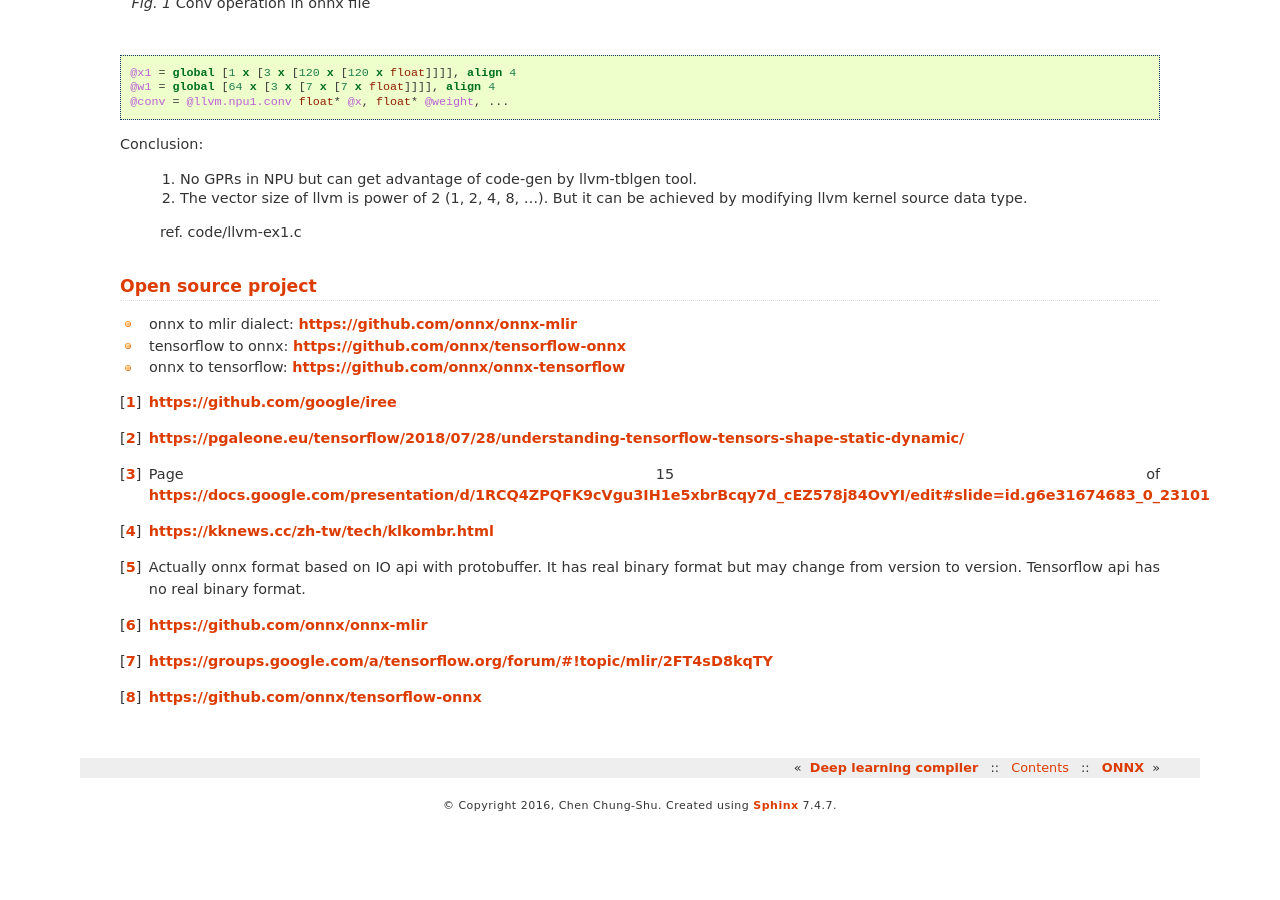
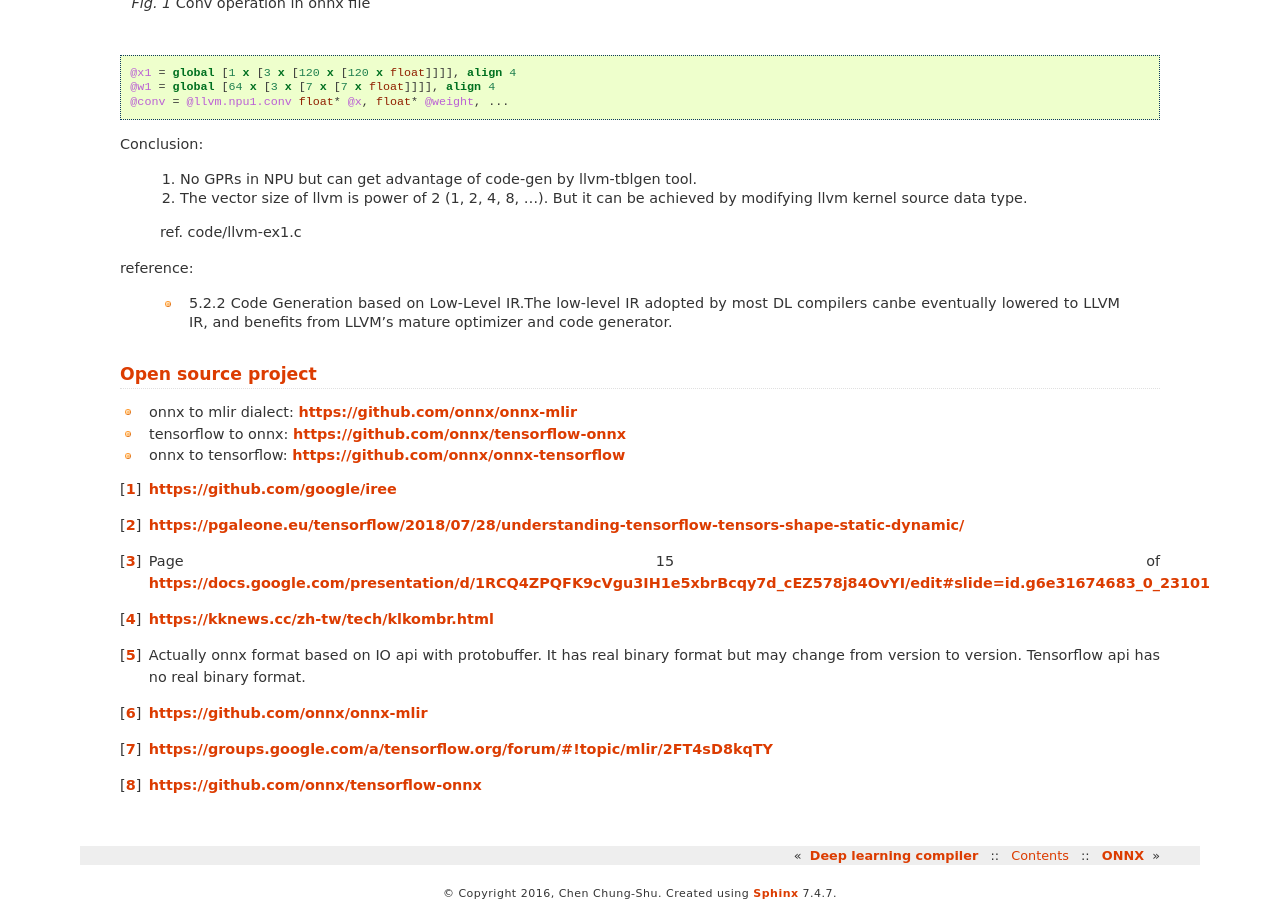
Before and after one commit to Jonathan2251/nc, a Sphinx documentation site: the page built from source/npu.rst, in a window 1280 px wide and 900 px high, scrolled down 3780 px. Built offline with Sphinx 7.4.7, drawn with Linux system fonts in a browser that asks for light colours; before the commit the page ends 4603 px from its top, so only the background shows below that.

Commit message:
referenece

```diff
--- a/source/npu.rst
+++ b/source/npu.rst
@@ -175,6 +175,10 @@ Conclusion:
 
   ref. code/llvm-ex1.c
 
+reference:
+
+  - 5.2.2  Code Generation based on Low-Level IR.The low-level IR adopted by most DL compilers canbe eventually lowered to LLVM IR, and benefits from LLVM’s mature optimizer and code generator.
+
 
 Open source project
 -------------------
```
Also changed, not shown: 1 other file.
